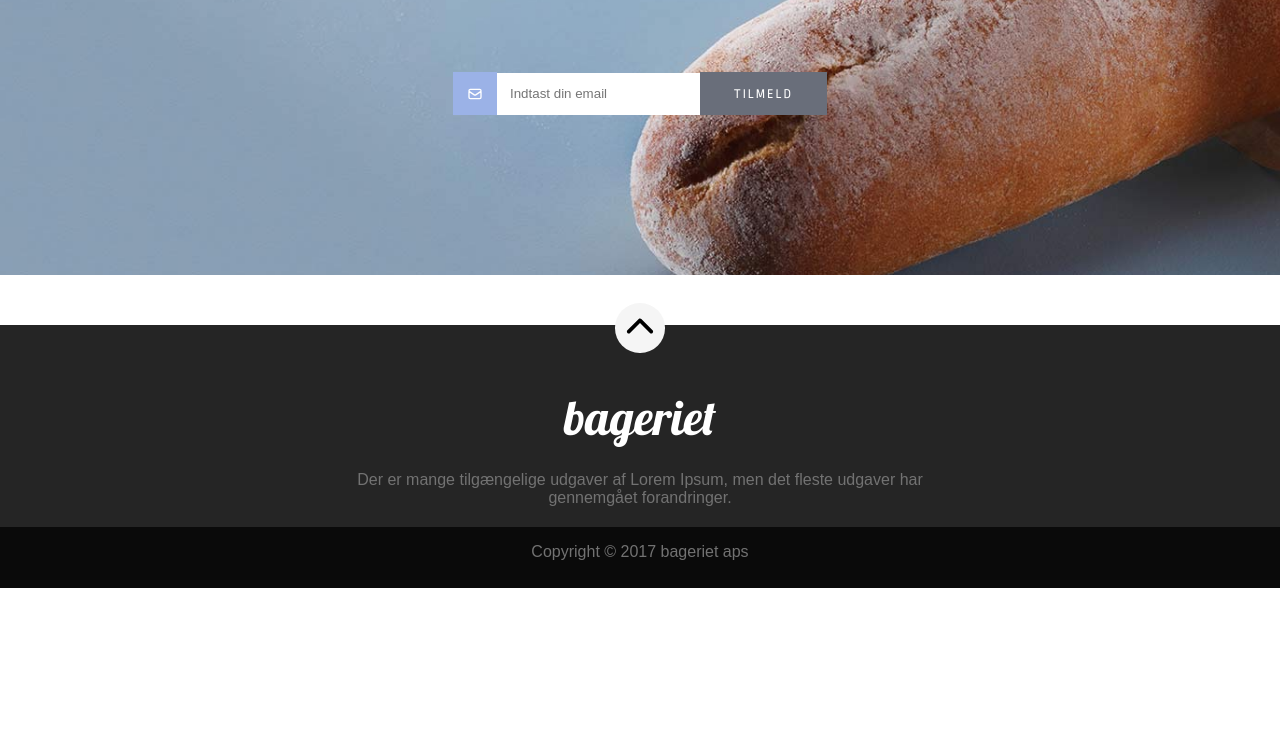
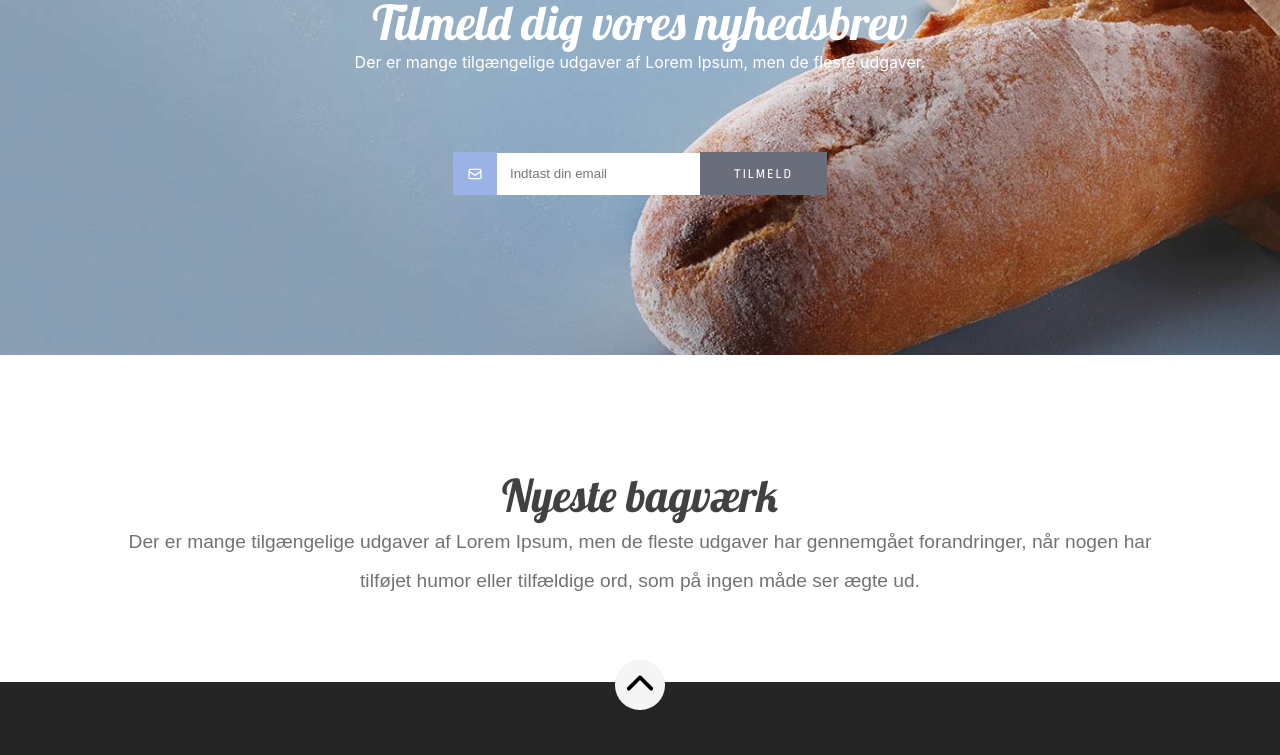
Before and after one commit to Emsenparry/bageriet, a React (Create React App) app: page / in a window 1280 px wide. Shown: the part 1138-1893 px from the top of the page. Before the commit the page ends 1726 px from the top, so only its background shows below. Built offline with nearby package versions, Linux system fonts and the light colour scheme; no server answers.

Commit message:
textareatwo

```diff
--- a/src/Components/Pages/Home/Home.jsx
+++ b/src/Components/Pages/Home/Home.jsx
@@ -1,7 +1,7 @@
 import React from 'react'
 import { MyCarousel } from '../../Carousel/Carousel'
 import News from '../../News/News'
-import { TextAreaOne } from '../../TextArea/TextArea'
+import { TextAreaOne, TextAreaTwo } from '../../TextArea/TextArea'
 import Newsletter from '../../Newsletter/Newsletter'
 
 const Home = () => {
@@ -11,6 +11,7 @@ const Home = () => {
     <TextAreaOne />
     <News />
     <Newsletter />
+    <TextAreaTwo />
     </>
   )
 }
--- a/src/Components/TextArea/TextArea.jsx
+++ b/src/Components/TextArea/TextArea.jsx
@@ -15,4 +15,19 @@ const TextAreaOne = () => {
   );
 };
 
-export { TextAreaOne };
+
+const TextAreaTwo = () => {
+  return(
+    <div className="centered-content">
+      <h3>Nyeste bagværk</h3>
+      <p>
+        Der er mange tilgængelige udgaver af Lorem Ipsum, men de fleste udgaver
+        har gennemgået forandringer, når nogen har
+        <br />
+        tilføjet humor eller tilfældige ord, som på ingen måde ser ægte ud.
+      </p>
+    </div>
+  )
+}
+
+export { TextAreaOne, TextAreaTwo };
--- a/src/Components/TextArea/TextArea.scss
+++ b/src/Components/TextArea/TextArea.scss
@@ -7,6 +7,7 @@
   justify-content: center;
   text-align: center;
   margin: 2em 0;
+  padding-top: 5em;
   h3 {
     font-family: "Lobster", sans-serif;
     font-size: 2.8em;
```
